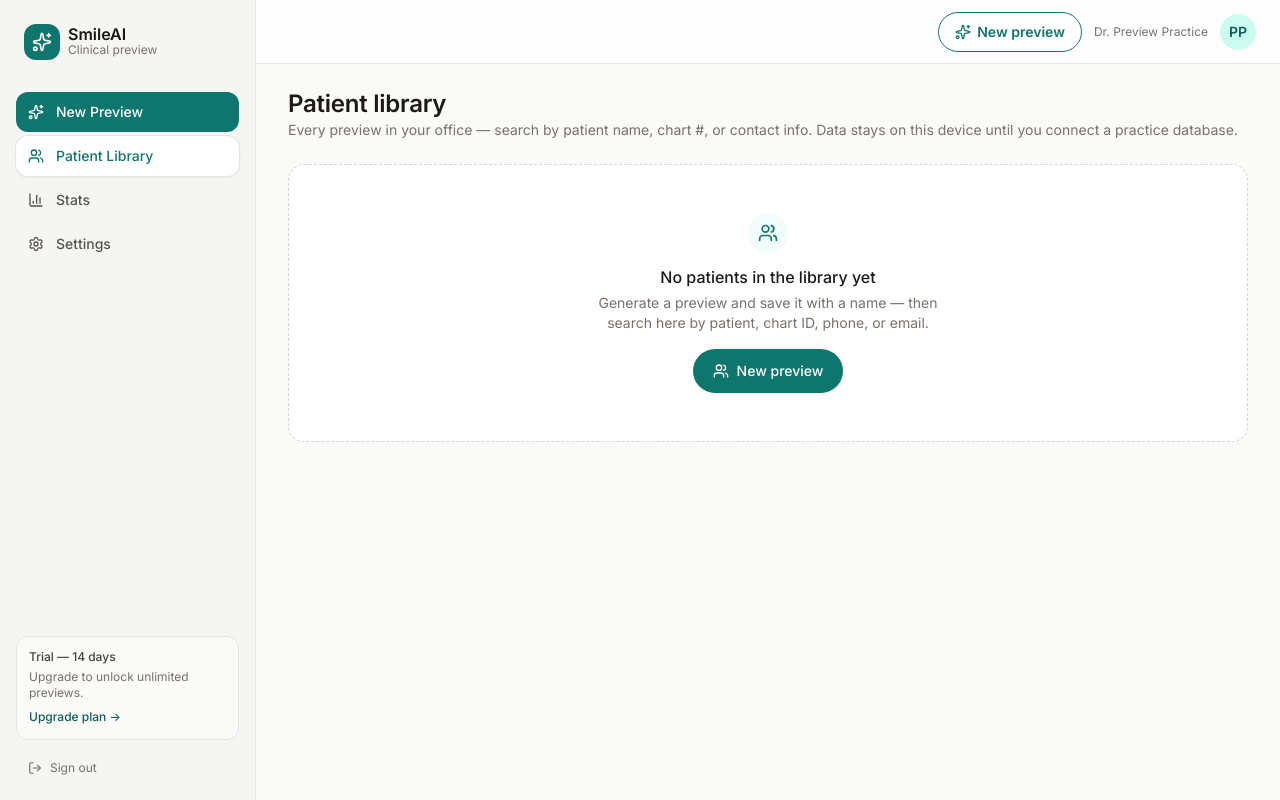
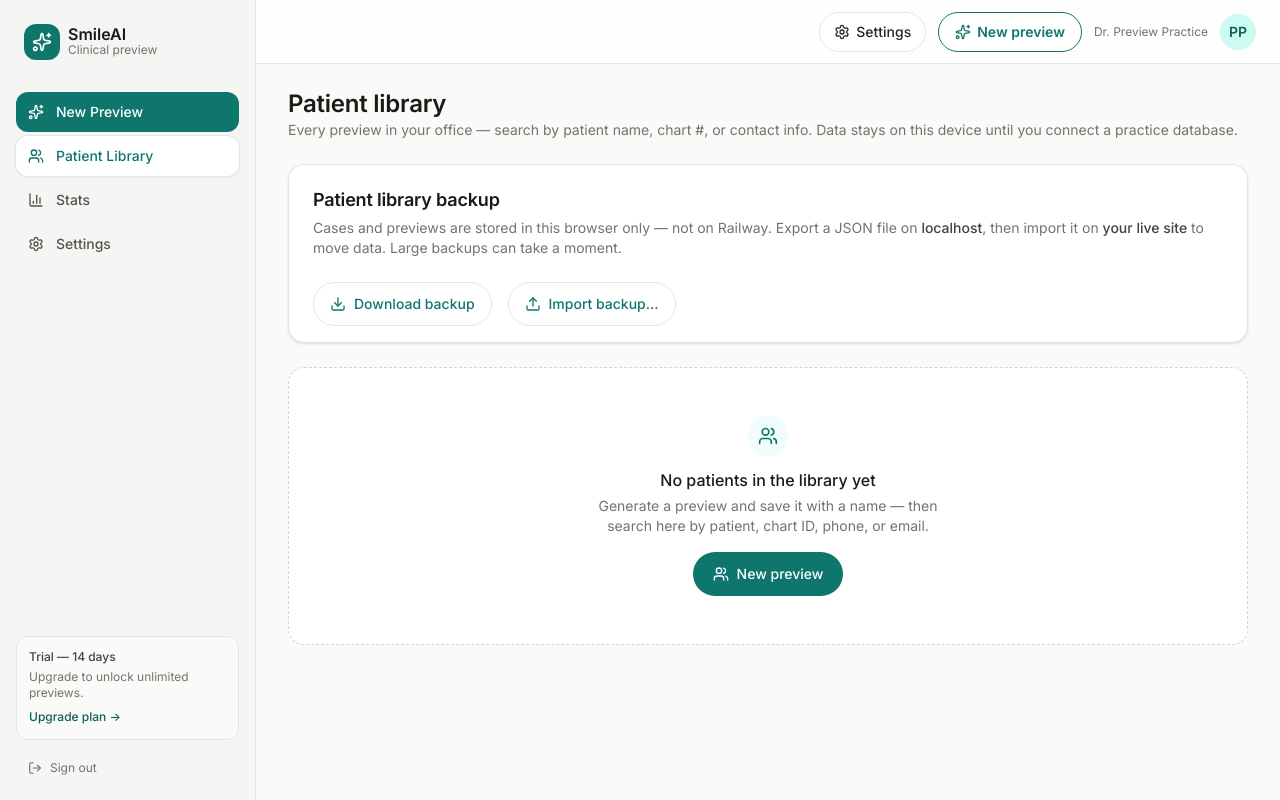
Before and after one commit to johnreddredd/dentist-main, a Next.js app: page /cases in a window 1280 px wide. Built offline with nearby package versions, Linux system fonts and the light colour scheme.

Commit message:
Show backup import on Patient library, add Settings link in top bar
Made-with: Cursor

```diff
--- a/app/(dashboard)/cases/page.tsx
+++ b/app/(dashboard)/cases/page.tsx
@@ -1,4 +1,5 @@
 import { PatientLibrary } from "@/components/dashboard/PatientLibrary";
+import { CasesBackupCard } from "@/components/settings/CasesBackupCard";
 
 export default function CasesPage() {
   return (
@@ -13,6 +14,7 @@ export default function CasesPage() {
           database.
         </p>
       </div>
+      <CasesBackupCard />
       <PatientLibrary />
     </div>
   );
--- a/components/dashboard/TopBar.tsx
+++ b/components/dashboard/TopBar.tsx
@@ -1,7 +1,7 @@
 "use client";
 
 import Link from "next/link";
-import { Menu, Sparkles } from "lucide-react";
+import { Menu, Settings, Sparkles } from "lucide-react";
 import { useGenerateForm } from "@/lib/stores/generate-form";
 
 export function TopBar() {
@@ -22,6 +22,14 @@ export function TopBar() {
       </Link>
       <div className="ml-auto flex items-center gap-2 sm:gap-3">
         <Link
+          href="/settings"
+          aria-label="Settings"
+          className="inline-flex h-9 items-center gap-1.5 rounded-full border border-[color:var(--color-warm-200)] bg-white px-3 text-xs font-medium text-[color:var(--color-warm-800)] hover:bg-[color:var(--color-warm-50)] sm:h-10 sm:px-3.5 sm:text-sm"
+        >
+          <Settings className="size-3.5 sm:size-4" aria-hidden />
+          <span className="hidden sm:inline">Settings</span>
+        </Link>
+        <Link
           href="/generate"
           onClick={() => useGenerateForm.getState().reset()}
           className="inline-flex h-9 items-center gap-1.5 rounded-full border border-[color:var(--color-teal-700)] bg-white px-3 text-xs font-semibold text-[color:var(--color-teal-700)] hover:bg-[color:var(--color-teal-50)] sm:h-10 sm:px-4 sm:text-sm"
```
